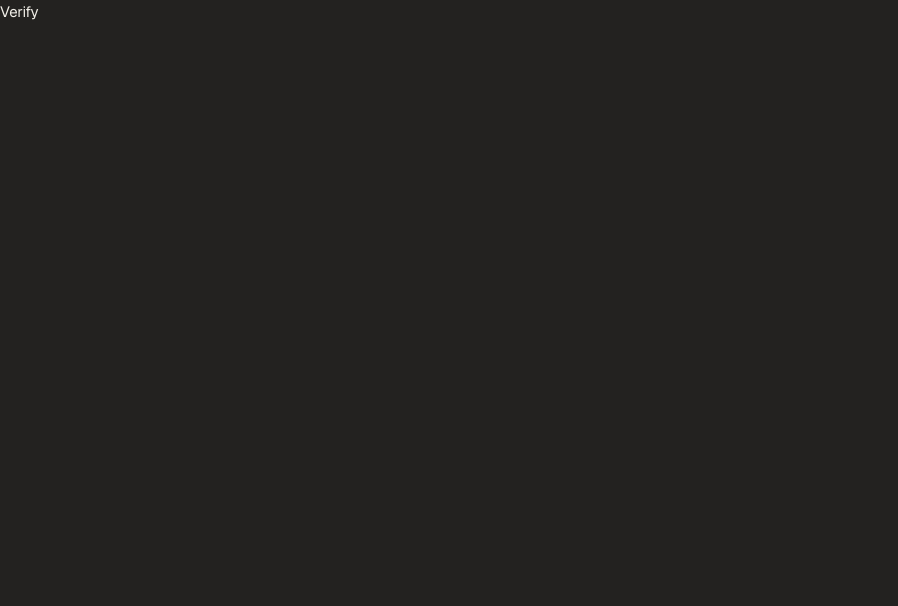
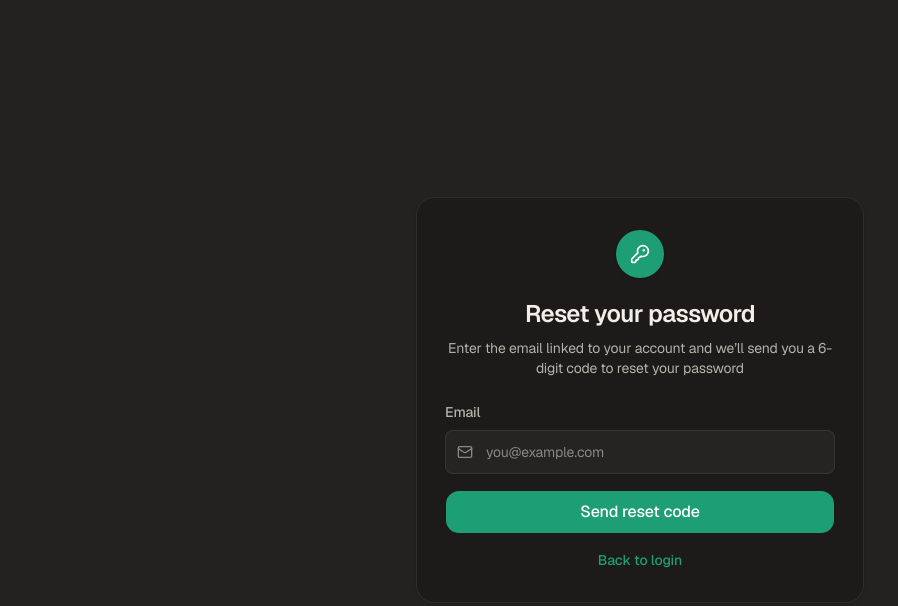
Before and after one commit to emmanuelpam03/Linky, a Next.js app: page /verify in a window 1280 px wide. Shown: the top 606 px of the page, without its empty margins (0-898 px from the left). Built offline with nearby package versions, Linux system fonts and the light colour scheme.

Commit message:
Refactor password reset page and update AuthShell component for improved functionality and UI

```diff
--- a/app/(auth)/verify/page.tsx
+++ b/app/(auth)/verify/page.tsx
@@ -1,7 +1,124 @@
-const page = () => {
+"use client"
+
+import { useMemo, useState } from "react"
+import Link from "next/link"
+import AuthShell from "@/components/auth/AuthShell"
+import { Button } from "@/components/ui/button"
+import { Input } from "@/components/ui/input"
+import { KeyRound, Mail, RotateCcw } from "lucide-react"
+
+type Step = "request" | "reset"
+
+export default function Page() {
+  const [step, setStep] = useState<Step>("request")
+
+  const content = useMemo(() => {
+    if (step === "request") {
+      return {
+        title: "Reset your password",
+        subtitle:
+          "Enter the email linked to your account and we’ll send you a 6-digit code to reset your password",
+        icon: KeyRound,
+      }
+    }
+
+    return {
+      title: "Enter reset code",
+      subtitle:
+        "We sent a 6-digit code to your email. Enter it below and choose a new password.",
+      icon: KeyRound,
+    }
+  }, [step])
+
   return (
-    <div>Verify</div>
+    <AuthShell title={content.title} subtitle={content.subtitle} icon={KeyRound}>
+      <div className="grid gap-4">
+        {step === "request" ? (
+          <>
+            <label className="grid gap-2">
+              <span className="text-sm font-medium text-(--color-text-secondary)">Email</span>
+              <div className="relative">
+                <Mail className="pointer-events-none absolute left-3 top-1/2 size-4 -translate-y-1/2 text-(--color-text-tertiary)" />
+                <Input
+                  type="email"
+                  placeholder="you@example.com"
+                  className="h-11 border-(--color-border-tertiary) bg-(--color-background-secondary) pl-10 text-base text-(--color-text-primary) placeholder:text-(--color-text-tertiary)"
+                />
+              </div>
+            </label>
+
+            <Button
+              className="h-11 rounded-xl bg-(--color-brand-400) text-base text-white hover:bg-(--color-brand-600)"
+              onClick={() => setStep("reset")}
+            >
+              Send reset code
+            </Button>
+
+            <p className="text-center text-sm text-(--color-text-secondary)">
+              <Link href="/login" className="font-medium text-(--color-brand-400) hover:text-(--color-brand-600)">
+                Back to login
+              </Link>
+            </p>
+          </>
+        ) : (
+          <>
+            <div className="grid gap-4">
+              <label className="grid gap-2">
+                <span className="text-sm font-medium text-(--color-text-secondary)">6-digit code</span>
+                <div className="relative">
+                  <KeyRound className="pointer-events-none absolute left-3 top-1/2 size-4 -translate-y-1/2 text-(--color-text-tertiary)" />
+                  <Input
+                    inputMode="numeric"
+                    placeholder="123456"
+                    className="h-11 border-(--color-border-tertiary) bg-(--color-background-secondary) pl-10 text-base tracking-[0.4em] text-(--color-text-primary) placeholder:tracking-normal placeholder:text-(--color-text-tertiary)"
+                  />
+                </div>
+              </label>
+
+              <label className="grid gap-2">
+                <span className="text-sm font-medium text-(--color-text-secondary)">New password</span>
+                <Input
+                  type="password"
+                  placeholder="At least 8 characters"
+                  className="h-11 border-(--color-border-tertiary) bg-(--color-background-secondary) text-base text-(--color-text-primary) placeholder:text-(--color-text-tertiary)"
+                />
+              </label>
+
+              <label className="grid gap-2">
+                <span className="text-sm font-medium text-(--color-text-secondary)">Confirm password</span>
+                <Input
+                  type="password"
+                  placeholder="Repeat your new password"
+                  className="h-11 border-(--color-border-tertiary) bg-(--color-background-secondary) text-base text-(--color-text-primary) placeholder:text-(--color-text-tertiary)"
+                />
+              </label>
+            </div>
+
+            <Button className="h-11 rounded-xl bg-(--color-brand-400) text-base text-white hover:bg-(--color-brand-600)">
+              Reset password
+            </Button>
+
+            <div className="flex flex-col items-center gap-3 text-sm text-(--color-text-secondary)">
+              <button
+                type="button"
+                className="inline-flex items-center gap-2 font-medium text-(--color-brand-400) hover:text-(--color-brand-600)"
+                onClick={() => setStep("request")}
+              >
+                <RotateCcw className="size-4" />
+                Resend code
+              </button>
+
+              <button
+                type="button"
+                className="font-medium text-(--color-text-secondary) hover:text-(--color-text-primary)"
+                onClick={() => setStep("request")}
+              >
+                Use a different email
+              </button>
+            </div>
+          </>
+        )}
+      </div>
+    </AuthShell>
   )
 }
-
-export default page
--- a/components/auth/AuthShell.tsx
+++ b/components/auth/AuthShell.tsx
@@ -1,19 +1,21 @@
 import type { ReactNode } from "react"
+import type { LucideIcon } from "lucide-react"
 import { Zap } from "lucide-react"
 
 type AuthShellProps = {
   title: string
   subtitle: string
   children: ReactNode
+  icon?: LucideIcon
 }
 
-export default function AuthShell({ title, subtitle, children }: AuthShellProps) {
+export default function AuthShell({ title, subtitle, children, icon: Icon = Zap }: AuthShellProps) {
   return (
     <div className="grid min-h-svh w-full place-items-center bg-(--color-background-secondary) px-4 py-6 text-(--color-text-primary)">
       <div className="w-full max-w-md rounded-2xl border border-(--color-border-tertiary) bg-(--color-background-primary) px-6 py-7 shadow-sm sm:px-7 sm:py-8">
           <div className="flex justify-center">
             <div className="flex size-12 items-center justify-center rounded-full bg-(--color-brand-400) text-white shadow-sm">
-              <Zap className="size-5" />
+              <Icon className="size-5" />
             </div>
           </div>
 
--- a/components/auth/LoginForm.tsx
+++ b/components/auth/LoginForm.tsx
@@ -52,7 +52,7 @@ export default function LoginForm() {
           Remember me
         </label>
 
-        <Link href="#" className="text-sm font-medium text-(--color-brand-400) hover:text-(--color-brand-600)">
+        <Link href="/verify" className="text-sm font-medium text-(--color-brand-400) hover:text-(--color-brand-600)">
           Forgot password?
         </Link>
       </div>
```
